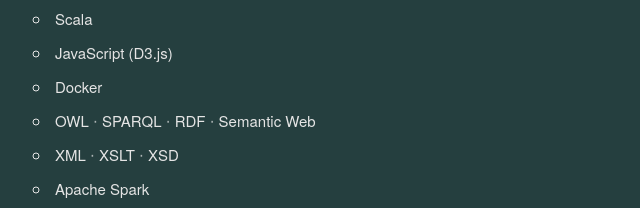
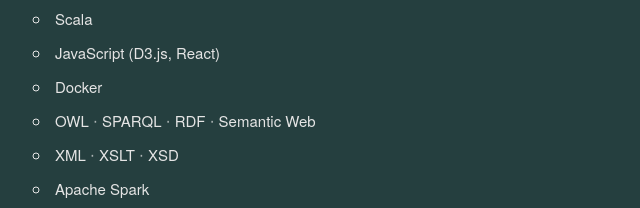
Before and after one commit to mattkohl/mattkohl.github.io, a plain HTML site: page index.html in a window 1280 px wide. Shown: the part 758-966 px from the top of the page, 267-907 px from the left. Drawn offline with Linux system fonts and the light colour scheme; a web font is replaced by a local one.

```diff
--- a/index.html
+++ b/index.html
@@ -65,7 +65,7 @@
     <ul>
         <li>Python (Django<span class="sep"> ⋅ </span>Flask<span class="sep"> ⋅ </span>NLTK)</li>
         <li>Scala</li>
-        <li>JavaScript (D3.js)</li>
+        <li>JavaScript (D3.js, React)</li>
         <li>Docker</li>
         <li>OWL<span class="sep"> ⋅ </span>SPARQL<span class="sep"> ⋅ </span>RDF<span class="sep"> ⋅ </span>Semantic Web</li>
         <li>XML<span class="sep"> ⋅ </span>XSLT<span class="sep"> ⋅ </span>XSD</li>
```
